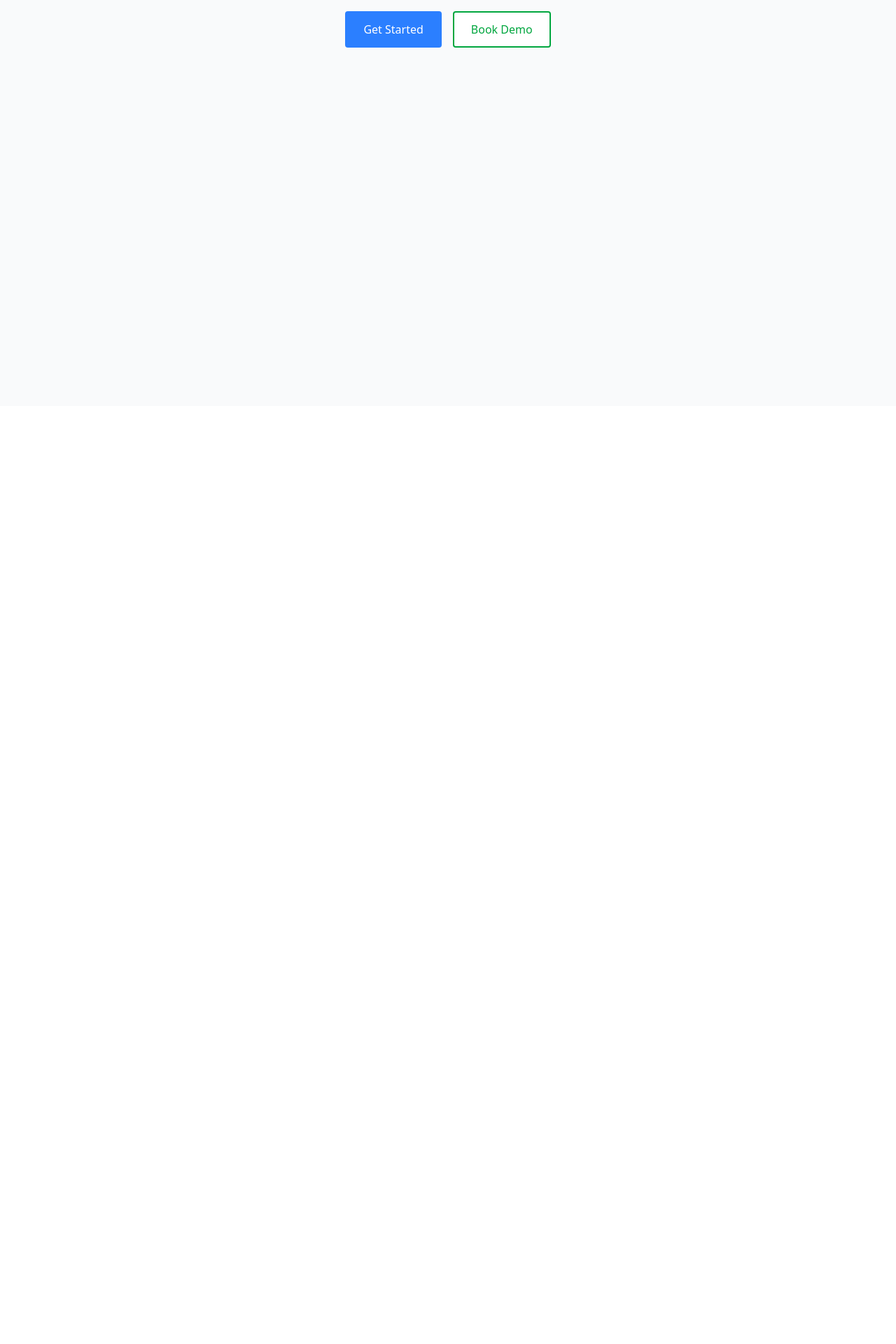
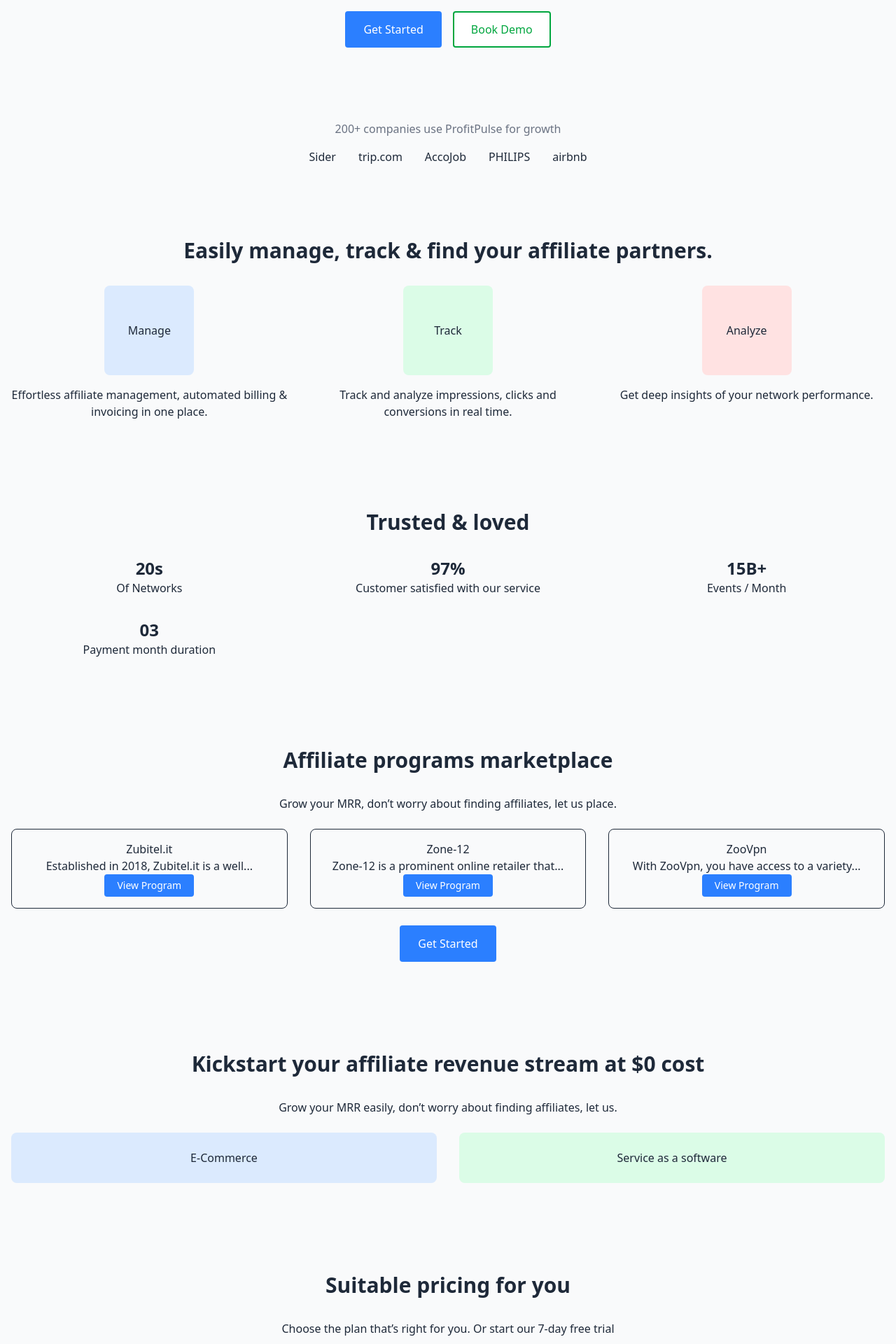
Before and after one commit to fasakinhenry/shoptinz, a React (Vite) app in the folder client/: page / in a window 1280 px wide. Shown: the part 220-2140 px from the top of the page at 70% size. Before the commit the page ends 800 px from the top, so only its background shows below. Built offline with nearby package versions, Linux system fonts and the light colour scheme.

Commit message:
fix: fix button import errors

```diff
--- a/client/src/components/landing/callToAction/index.jsx
+++ b/client/src/components/landing/callToAction/index.jsx
@@ -1,4 +1,4 @@
-import Button from '@components/button';
+import Button from '@components/ui/button';
 
 const CallToAction = () => {
   return (
--- a/client/src/components/landing/pricing/index.jsx
+++ b/client/src/components/landing/pricing/index.jsx
@@ -1,4 +1,4 @@
-import Button from '@components/button';
+import Button from '@components/ui/button';
 
 const Pricing = () => {
   return (
--- a/client/src/routes/landingPage/index.jsx
+++ b/client/src/routes/landingPage/index.jsx
@@ -1,12 +1,29 @@
-import Header from '@/components/landing/header';
-import Hero from '@/components/landing/hero';
+import Header from '@components/landing/header';
+import Hero from '@components/landing/hero';
+import Sponsors from '@components/landing/sponsors';
+import Features from '@components/landing/features';
+import Stats from '@components/landing/stats';
+import Marketplace from '@components/landing/marketplace';
+import Revenue from '@components/landing/revenue';
+import Pricing from '@components/landing/pricing';
+import CallToAction from '@components/landing/callToAction';
+import Footer from '@components/landing/footer';
+
 const LandingPage = () => {
   return (
-    <div className='min-h-screen w-full overflow-x-hidden bg-gray-50 text-gray-800'>
+    <div className="min-h-screen w-full overflow-x-hidden bg-gray-50 text-gray-800">
       <Header />
-      <div className='container mx-auto px-4 flex flex-col'>
+      <div className="container mx-auto px-4">
         <Hero />
+        <Sponsors />
+        <Features />
+        <Stats />
+        <Marketplace />
+        <Revenue />
+        <Pricing />
+        <CallToAction />
       </div>
+      <Footer />
     </div>
   );
 };
```
